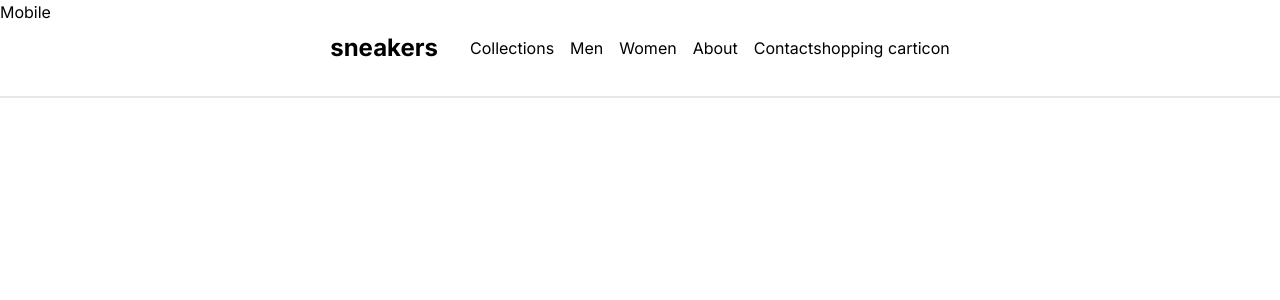
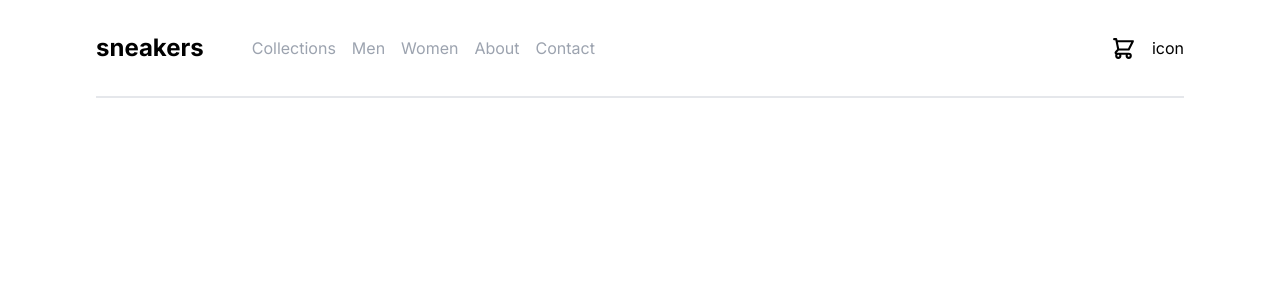
Before and after one commit to Nicholas-Abell/FM_Product_Page, a Next.js app: page / in a window 1280 px wide. Shown: the top 300 px of the page. Built offline with nearby package versions, Linux system fonts and the light colour scheme.

Commit message:
Navbar styling

```diff
--- a/app/components/navbar/MobileNavbar.tsx
+++ b/app/components/navbar/MobileNavbar.tsx
@@ -1,11 +1,23 @@
-import React from 'react';
+import React from "react";
+import { GiHamburgerMenu } from "react-icons/gi";
+import { HiOutlineShoppingCart } from "react-icons/hi";
 
-type MobileNavbarProps = {
+type MobileNavbarProps = {};
 
+const MobileNavbar: React.FC<MobileNavbarProps> = () => {
+  return (
+    <nav className="w-full py-8 px-12 lg:hidden flex justify-between items-center">
+      <div className="flex justify-center items-center gap-4">
+        <GiHamburgerMenu size={25} className="text-gray-500" />
+        <h2 className="font-bold text-2xl mr-8 text-black">sneakers</h2>
+      </div>
+      <div className="flex justify-center items-center gap-4">
+        <div className="flex justify-center items-center gap-4">
+          <HiOutlineShoppingCart size={25} />
+          <>icon</>
+        </div>
+      </div>
+    </nav>
+  );
 };
-
-const MobileNavbar:React.FC<MobileNavbarProps> = () => {
-
-    return <div>Mobile</div>
-}
 export default MobileNavbar;
--- a/app/components/navbar/Navbar.tsx
+++ b/app/components/navbar/Navbar.tsx
@@ -1,21 +1,24 @@
 import React from "react";
+import { HiOutlineShoppingCart } from "react-icons/hi";
 
 type NavbarProps = {};
 
 const Navbar: React.FC<NavbarProps> = () => {
   return (
-    <nav className="hidden lg:fixed w-full border-b-2 py-8 lg:flex justify-center items-center">
-      <h2 className="font-bold text-2xl mr-8">sneakers</h2>
-      <ul className="flex justify-center items-center gap-4">
-        <li>Collections</li>
-        <li>Men</li>
-        <li>Women</li>
-        <li>About</li>
-        <li>Contact</li>
-      </ul>
-      <div className="flex justify-center items-center">
-        <>shopping cart</>
-        <>icon</>
+    <nav className="hidden lg:fixed w-full lg:flex px-24">
+      <div className=" border-b-2 py-8 w-full flex justify-between items-center">
+        <ul className="flex justify-center items-center gap-4 text-gray-400">
+          <h2 className="font-bold text-2xl mr-8 text-black">sneakers</h2>
+          <li className="hover:cursor-pointer">Collections</li>
+          <li className="hover:cursor-pointer">Men</li>
+          <li className="hover:cursor-pointer">Women</li>
+          <li className="hover:cursor-pointer">About</li>
+          <li className="hover:cursor-pointer">Contact</li>
+        </ul>
+        <div className="flex justify-center items-center gap-4">
+          <HiOutlineShoppingCart size={25} />
+          <>icon</>
+        </div>
       </div>
     </nav>
   );
```
